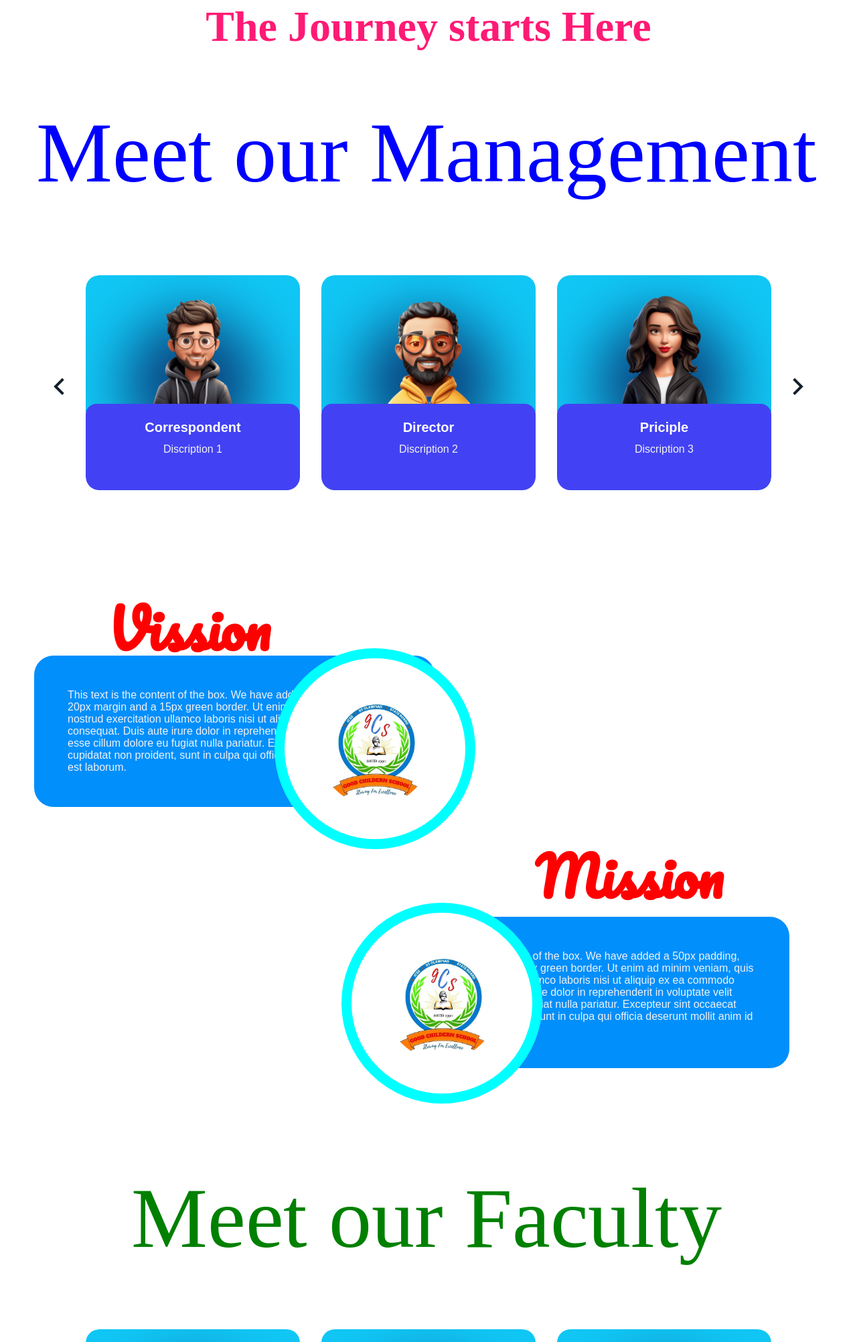
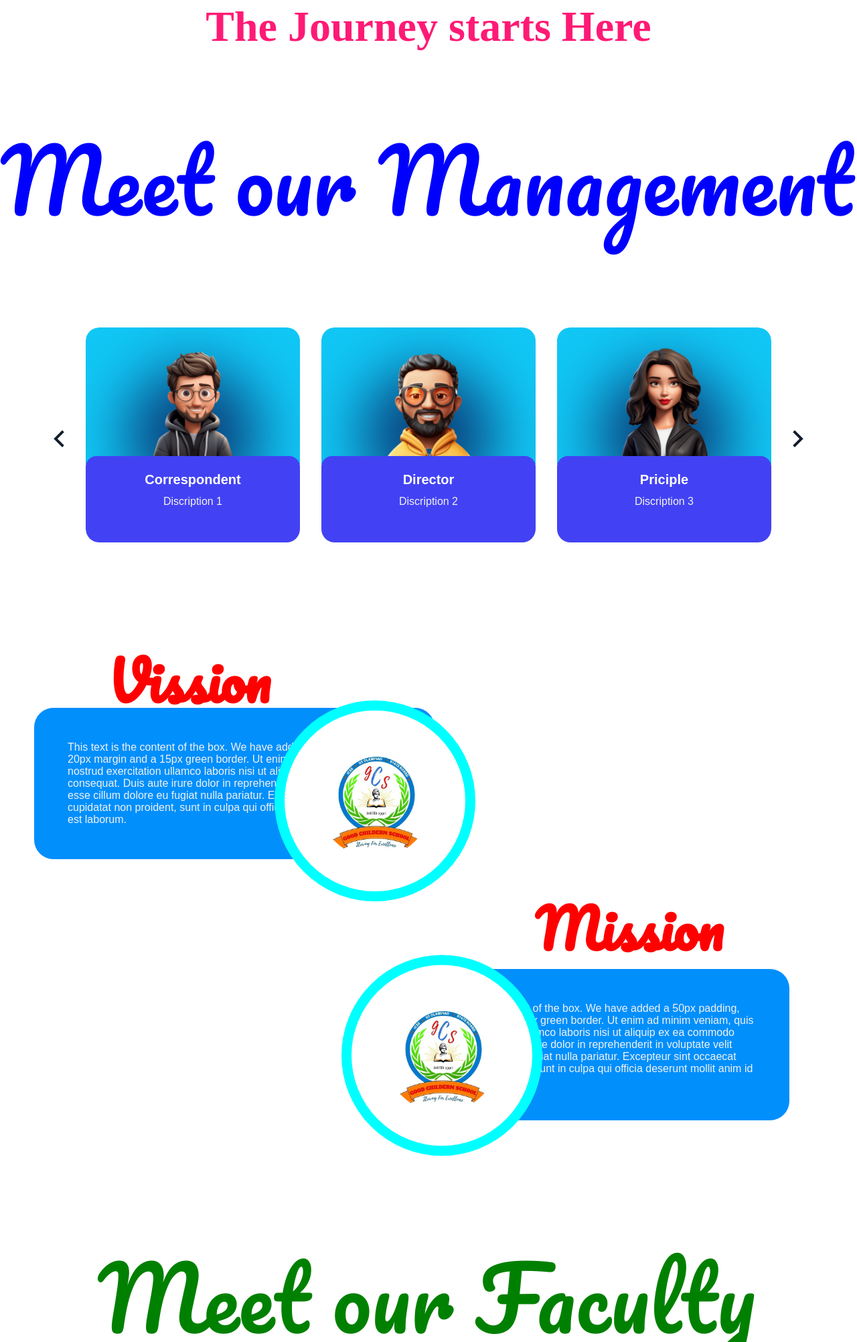
Before and after one commit to Durgesh2022/gcs, a website: page public/index.html in a window 1280 px wide. Shown: the part 1547-3551 px from the top of the page at 67% size. Drawn offline with nearby package versions, Linux system fonts and the light colour scheme; a web font is replaced by a local one.

Commit message:
Update styles.css

```diff
--- a/public/css/styles.css
+++ b/public/css/styles.css
@@ -59,7 +59,7 @@ body {
   color: blue;
   font-size: 8em;
   margin: 10px 0;
-  font-family: 'Helvetica Bold Italic.';
+  font-family: 'Pacifico', cursive;
 }
 .ml142 .text-wrapper2 {
   position: relative;
@@ -105,7 +105,7 @@ body {
 color: green;
 font-size: 8em;
 margin: 10px 0;
-font-family: 'Helvetica Bold Italic.';
+font-family: 'Pacifico', cursive;
 }
 .ml143 .text-wrapper3 {
   position: relative;
```
